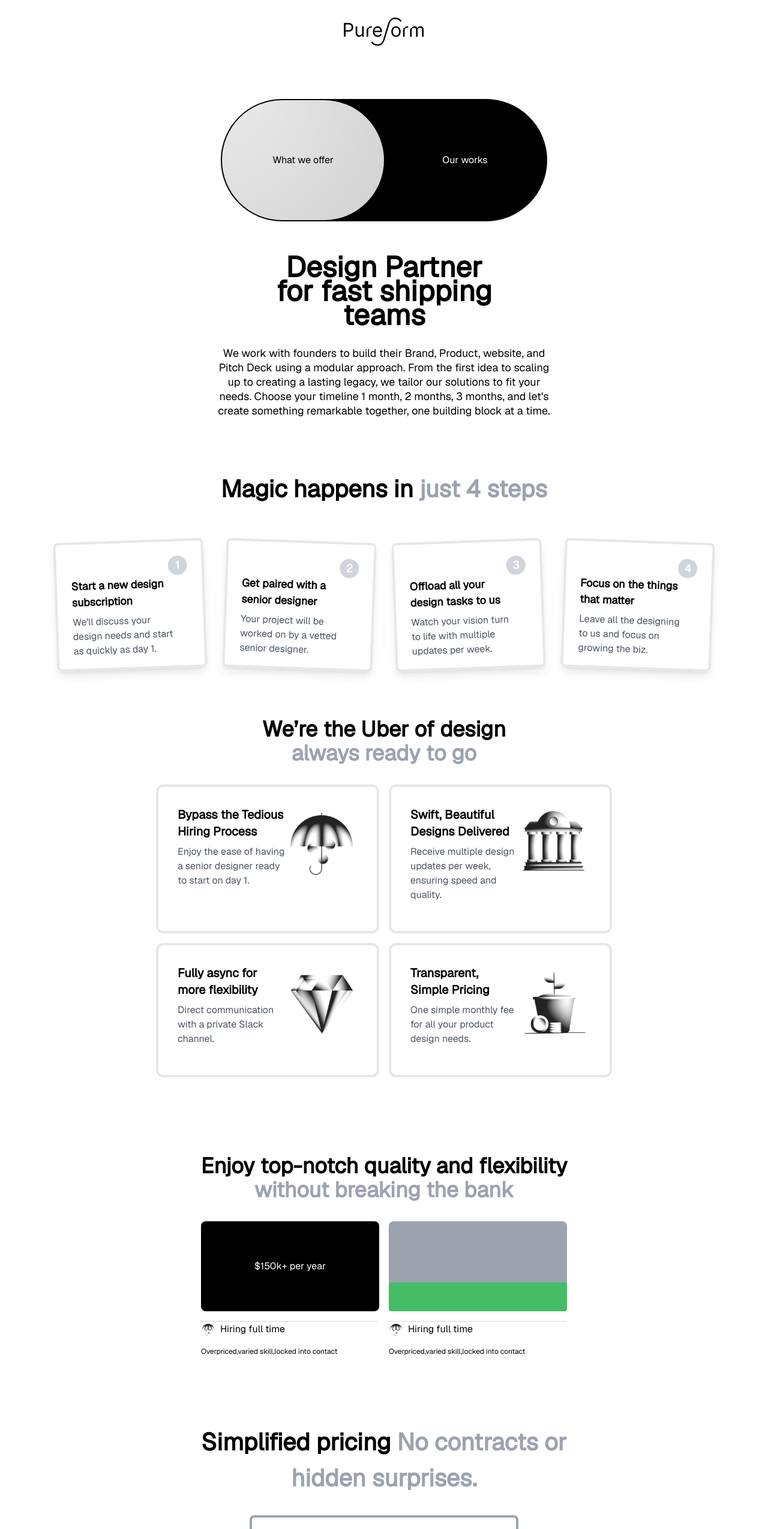
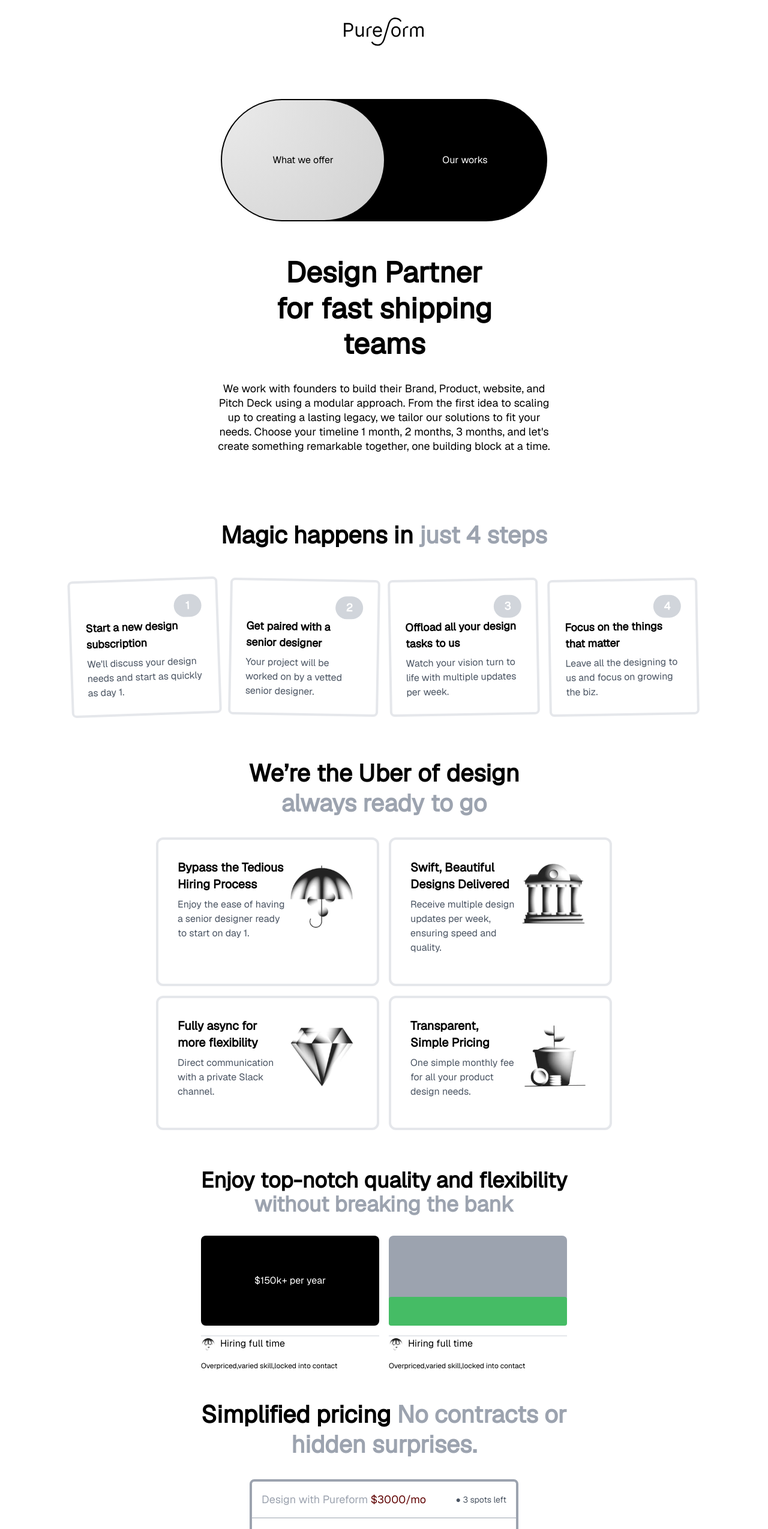
Before and after one commit to safwan-ambat/pureformweb, a React (Vite) app: page / in a window 1280 px wide. Shown: the top 2549 px of the page at 60% size. Built offline with nearby package versions, Linux system fonts and the light colour scheme; the HTML template or start-up script is replaced by a standard one; a web font is replaced by a local one.

Commit message:
layout fix

```diff
--- a/src/components/card/index.tsx
+++ b/src/components/card/index.tsx
@@ -9,16 +9,16 @@ interface CardProps {
 
 const Card: React.FC<CardProps> = ({ number, title, description, tilt = '' }) => {
   return (
-    <div className={`border-4 rounded-lg p-[24px] m-4 shadow-lg w-[250px] h-[215px] flex flex-col justify-between ${tilt}`}>
+    <div className={`border-4 rounded-lg md:p-[24px] p-[16px] md:m-2 m-1 md:w-[250px]  flex flex-col justify-between ${tilt}`}>
              <div className="flex   ml-auto">
-             <div className=" flex items-center justify-center w-8 h-8 bg-gray-300 rounded-full">
+             <div className=" flex items-center justify-center md:w-[46px] md:h-[38px] w-[29px] h-[24px] bg-gray-300 rounded-full">
                <span className="text-white text-lg font-bold">{number}</span>
              </div>
 
              </div>
-      <div className="flex-row justify-between items-center w-[182px]">
-          <h2 className="text-[18px] font-semibold">{title}</h2>
-          <p className="text-gray-600 mt-[8px]">{description}</p>
+      <div className="flex-row justify-center items-center ">
+          <h3 className="md:text-[18px] text-[12px] font-semibold">{title}</h3>
+          <p className="md:text-[16px] text-[12px] text-gray-600 mt-[8px]">{description}</p>
       </div>
     </div>
   );
--- a/src/components/faq/index.tsx
+++ b/src/components/faq/index.tsx
@@ -20,13 +20,13 @@ const FAQItem: React.FC<{ item: FAQItem, isOpen: boolean, toggleOpen: () => void
   <div className="mb-2">
     <button
       onClick={toggleOpen}
-      className="w-[566px] text-left p-4 bg-white rounded-lg shadow-sm hover:shadow-md transition-shadow duration-200 flex justify-between items-center"
+      className="w-full md:w-[566px] text-left p-3 md:p-4 bg-white rounded-lg  hover:shadow-md transition-shadow duration-200 flex justify-between items-center"
     >
-      <span className="text-gray-800">{item.question}</span>
-      <span className="text-gray-500 text-xl">{isOpen ? '−' : '+'}</span>
+      <span className="text-gray-800 text-sm md:text-base">{item.question}</span>
+      <span className="text-gray-500 text-lg md:text-xl ml-2">{isOpen ? '−' : '+'}</span>
     </button>
     {isOpen && (
-      <div className="p-4 bg-gray-50 rounded-b-lg mt-1 text-gray-600">
+      <div className="p-3 md:p-4 bg-gray-50 rounded-b-lg mt-1 text-gray-600 text-sm md:text-base">
         {item.answer}
       </div>
     )}
@@ -41,8 +41,8 @@ const FAQ: React.FC = () => {
   };
 
   return (
-    <div className="max-w-2xl mx-auto p-4 bg-gray-100 rounded-xl ">
-      <h2 className="text-2xl font-bold mb-6 text-gray-800">Frequently Asked Questions</h2>
+    <div className="max-w-full md:max-w-2xl mx-auto p-3 md:p-4 bg-gray-200 rounded-xl">
+      <h2 className="text-xl md:text-2xl font-bold mb-4 md:mb-6 text-gray-800">Frequently Asked Questions</h2>
       {faqData.map((item, index) => (
         <FAQItem
           key={index}
--- a/src/index.css
+++ b/src/index.css
@@ -21,3 +21,27 @@ body,
   font-weight: normal;
   font-style: normal;
 }
+
+h1 {
+  font-size: 34px;
+  line-height: 1.24; /* 140% is more typical and readable */
+}
+
+@media (min-width: 640px) { /* sm breakpoint in Tailwind */
+  h1 {
+    font-size: 48px;
+    line-height: 1.24; /* 124% */
+  }
+}
+
+h2 {
+  font-size: 28px;
+  line-height: 1.24; /* mobile */
+}
+
+@media (min-width: 640px) { /* laptop -  sm breakpoint in Tailwind */
+  h2 {
+    font-size: 40px;
+    line-height: 1.24; /* 124% */
+  }
+}
--- a/src/pages/service/heroSection/index.tsx
+++ b/src/pages/service/heroSection/index.tsx
@@ -3,7 +3,7 @@ import React from 'react';
 const HeroSection: React.FC = () => {
   return (
     <section className="text-center px-4 sm:px-[16px] md:px-12  xl:px-[356px] mt-8 sm:mt-12 md:mt-[56px]">
-      <h1 className="text-2xl sm:text-[36px] md:text-4xl lg:text-[48px] font-bold my-0 px-2 sm:px-4 md:px-8 lg:px-[100px]">
+      <h1 className=" font-bold my-0 px-2 sm:px-4 md:px-8 lg:px-[100px]">
         Design Partner for fast shipping teams
       </h1>
       <p className="text-base sm:text-[16px] md:text-[18px] text-black mt-4 sm:mt-[32px] md:mt-[32px] max-w-3xl mx-auto">
--- a/src/pages/service/section01/index.tsx
+++ b/src/pages/service/section01/index.tsx
@@ -12,29 +12,29 @@ const steps = [
     number: 2,
     title: 'Get paired with a senior designer',
     description: 'Your project will be worked on by a vetted senior designer.',
-    tilt: 'transform rotate-2',  // Tilt to the right
+    tilt: 'transform rotate-1',  // Tilt to the right
   },
   {
     number: 3,
     title: 'Offload all your design tasks to us',
     description: 'Watch your vision turn to life with multiple updates per week.',
-    tilt: 'transform -rotate-2',  // Tilt to the left
+    tilt: 'transform -rotate-1',  // Tilt to the left
   },
   {
     number: 4,
     title: 'Focus on the things that matter',
     description: 'Leave all the designing to us and focus on growing the biz.',
-    tilt: 'transform rotate-2',  // Tilt to the right
+    tilt: 'transform -rotate-1',  // Tilt to the right
   },
 ];
 
 const StepsSection: React.FC = () => {
   return (
-    <section className="flex flex-col items-center mt-[88px]">
-      <h2 className=" px-14 text-center text-[28px] md:text-[40px] font-semibold mb-10">
+    <section className="flex flex-col items-center mt-[72px] md:mt-[112px]">
+      <h2 className=" px-14 text-center  font-semibold mb-10">
         Magic happens in <span className="text-gray-400">just 4 steps</span>
       </h2>
-      <div className="flex flex-wrap justify-center">
+      <div className="grid md:grid-cols-4 grid-cols-2 justify-center">
         {steps.map((step) => (
           <Card
             key={step.number}
--- a/src/pages/service/section02/index.tsx
+++ b/src/pages/service/section02/index.tsx
@@ -32,11 +32,11 @@ const cardData = [
 const CardList: React.FC = () => {
   return (
     <div className="flex flex-col items-center justify-center py-16 px-4 sm:px-6 lg:px-8">
-      <h1 className="text-4xl font-bold text-center mb-8">
+      <h2 className=" font-bold text-center mb-8">
         We’re the Uber of design
         <br />
         <span className="text-gray-400">always ready to go</span>
-      </h1>
+      </h2>
       <div className="grid grid-cols-1 md:grid-cols-2 gap-[16px] w-full max-w-[760px]">
         {cardData.map((card, index) => (
           <Card
--- a/src/pages/service/section03/index.tsx
+++ b/src/pages/service/section03/index.tsx
@@ -7,14 +7,14 @@ import img01 from '@/assets/img01.webp';
 
 const CardList: React.FC = () => {
   return (
-    <div className="flex flex-col items-center justify-center py-16 px-4 sm:px-6 lg:px-8">
-        <h1 className="text-4xl font-bold text-center mb-8">
+    <div className="flex flex-col items-center justify-center py-0 px-4 sm:px-6 lg:px-8">
+        <h2 className="text-4xl font-bold text-center mb-8">
             Enjoy top-notch quality and flexibility
             <br />
             <span className="text-gray-400">without breaking the bank</span>
-        </h1>
+        </h2>
         <div className="flex gap-4">
-            <div className="grid grid-cols-1 gap-[16px] w-[297px] ">
+            <div className="grid grid-cols-1 gap-[16px] md:w-[297px] ">
                     <div className="flex text-white justify-center items-center bg-black h-[150px]  rounded-lg">
                         <h3 className=' '>$150k+ per year</h3>
                     </div>
@@ -24,7 +24,7 @@ const CardList: React.FC = () => {
                     </div>
                     <p className='text-[12px]'>Overpriced,varied skill,locked  into  contact</p>
             </div>
-            <div className="grid grid-cols-1 gap-[16px] w-[297px] ">
+            <div className="grid grid-cols-1 gap-[16px] md:w-[297px] ">
                     <div className="flex flex-col justify-end bg-gray-400 h-[150px] rounded-lg">
                         <div className="h-[48px] bg-[#45BC65] rounded "></div>
                     </div>
--- a/src/pages/service/section04/index.tsx
+++ b/src/pages/service/section04/index.tsx
@@ -35,9 +35,9 @@ const PricingCard: React.FC = () => {
   return (
     <div className="flex flex-col items-center justify-center py-12 px-4">
       {/* Header Section */}
-      <div className="text-center mb-8 w-[612px]">
-        <h1 className="text-[40px] font-bold text-black">Simplified pricing
-        <span className='text-gray-400'> No contracts or hidden surprises.</span></h1>
+      <div className="text-center mb-8 lg:w-[612px]">
+        <h2 className=" font-bold text-black">Simplified pricing
+        <span className='text-gray-400'> No contracts or hidden surprises.</span></h2>
       </div>
 
       {/* Pricing Card */}
--- a/src/pages/works/index.tsx
+++ b/src/pages/works/index.tsx
@@ -9,7 +9,7 @@ const WorksPage: React.FC = () => {
   return (
     <div className="w-full">
       <header className="text-center px-4 sm:px-[16px] md:px-16 lg:px-[356px] mt-8 sm:mt-12 lg:mt-[56px]">
-        <h1 className="text-2xl sm:text-[36px] md:text-4xl lg:text-[48px] font-bold my-0 px-2 sm:px-4 md:px-8 lg:px-[100px]">
+        <h1 className=" font-bold my-0 px-2 sm:px-4 md:px-8 lg:px-[100px]">
           Projects shipped for startups to unicorns
         </h1>
         <p className="text-base sm:text-[16px] lg:text-[18px] text-black mt-4 sm:mt-6 lg:mt-[32px] max-w-3xl mx-auto">
--- a/tailwind.config.js
+++ b/tailwind.config.js
@@ -28,6 +28,8 @@ module.exports = {
         sparkles: "url('./assets/Sparkles.png')",
         circles: "url('./assets/Circles.png')",
       },
+
+
     },
     screens: {
       'sm': '480px',
```
